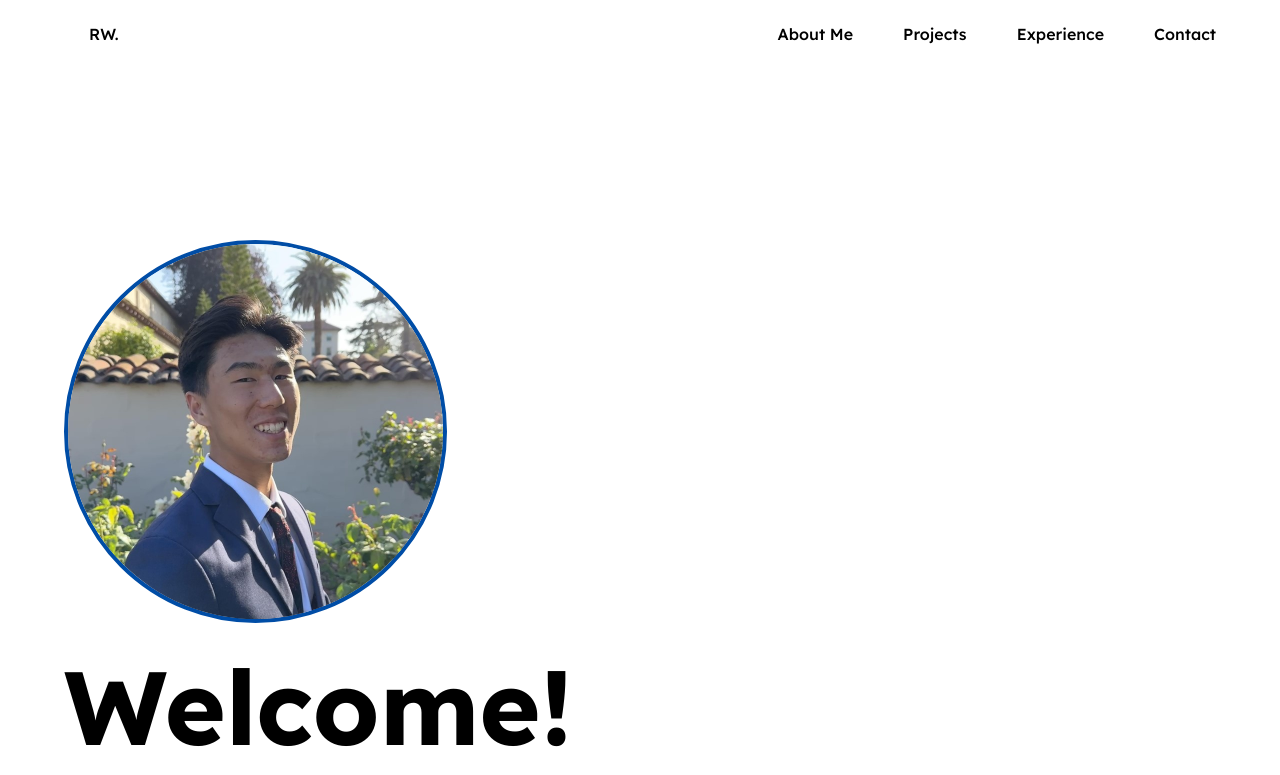
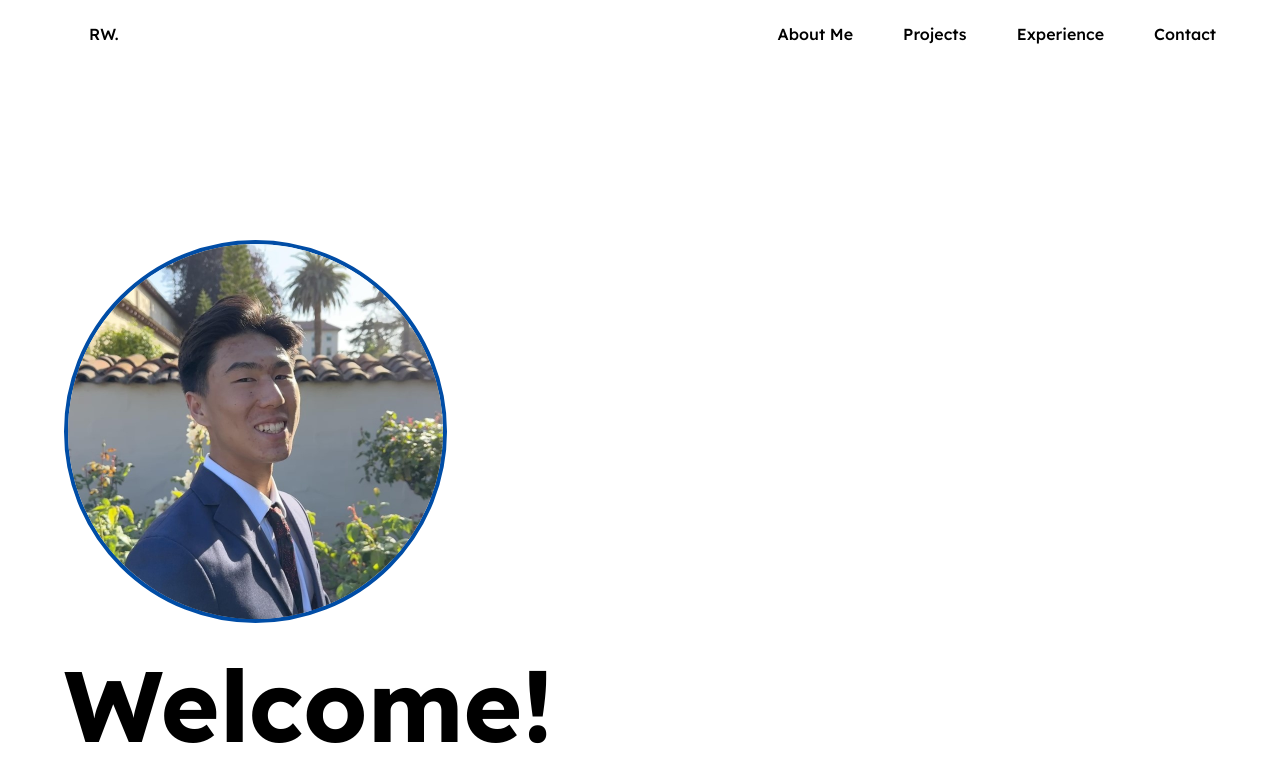
Before and after one commit to rileywong311/Personal-Website, a Vue app: page / in a window 1280 px wide. Shown: the top 775 px of the page. Built offline with nearby package versions, Linux system fonts and the light colour scheme.

Commit message:
Increase h1 size

```diff
--- a/src/App.vue
+++ b/src/App.vue
@@ -39,7 +39,7 @@ html, body {
 }
 
 h1 {
-  font-size: 6.5rem;
+  font-size: 6.25rem;
   font-weight: 700;
   margin: 0;
   line-height: 1.15;
```
